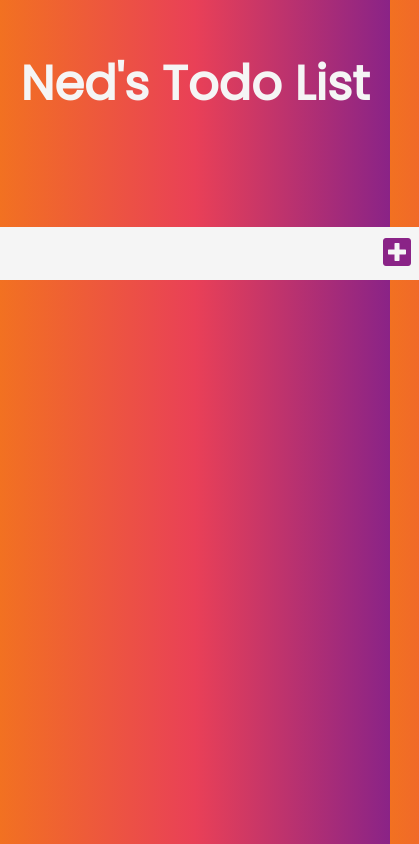
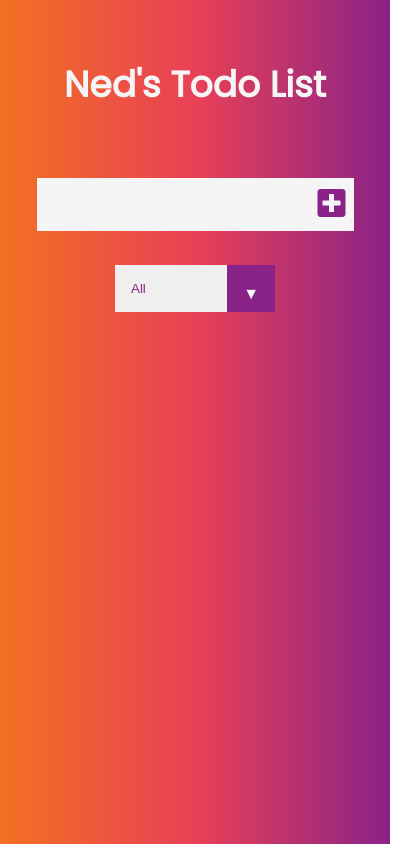
Before and after one commit to Whishes/Ned-s-TODO-List, a plain HTML site: page index.html in a window 390 px wide. Shown: the whole page, 419 px wide, since content can reach past the window. Drawn offline with Linux system fonts and the light colour scheme.

Commit message:
Add files via upload
Added some mobile responsiveness... Should be fine for anything as small as an iPhone 6 (anything smaller gets weird and wild).

```diff
--- a/style.css
+++ b/style.css
@@ -21,6 +21,7 @@ header,
 form {
     min-height: 20vh;
     display: flex;
+    flex-wrap: wrap;
     justify-content: center;
     align-items: center;
 }
@@ -131,3 +132,20 @@ select {
     background: white;
     color: #8A2387;
 }
+
+
+/*                           Media Queries                               */
+
+@media only screen and (max-width: 630px) {
+
+header {
+    font-size: 18px;
+}
+
+form input {
+    width: 70vw;
+}
+
+.todo-item {
+    font-size: 1rem;
+}
```
